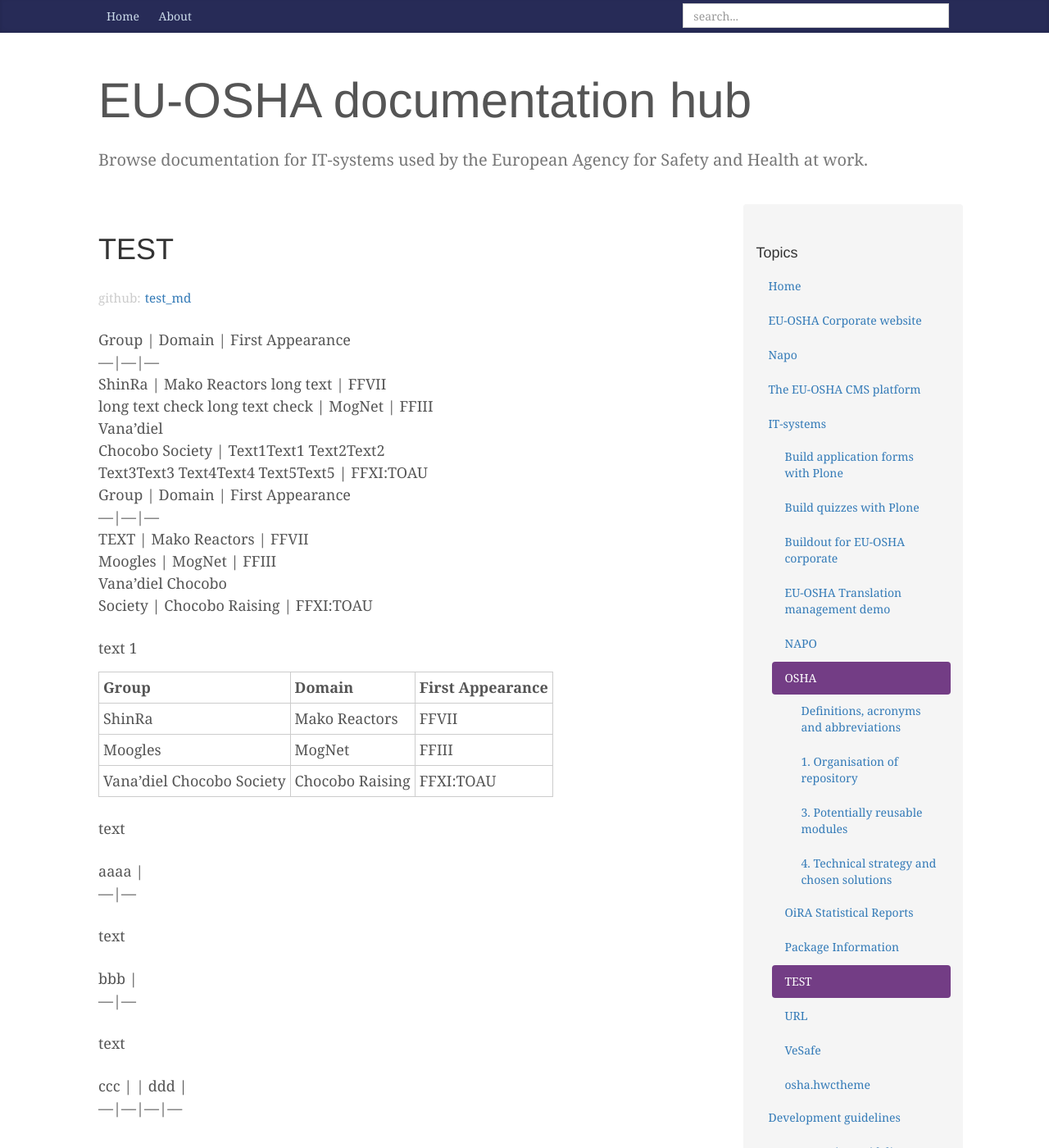
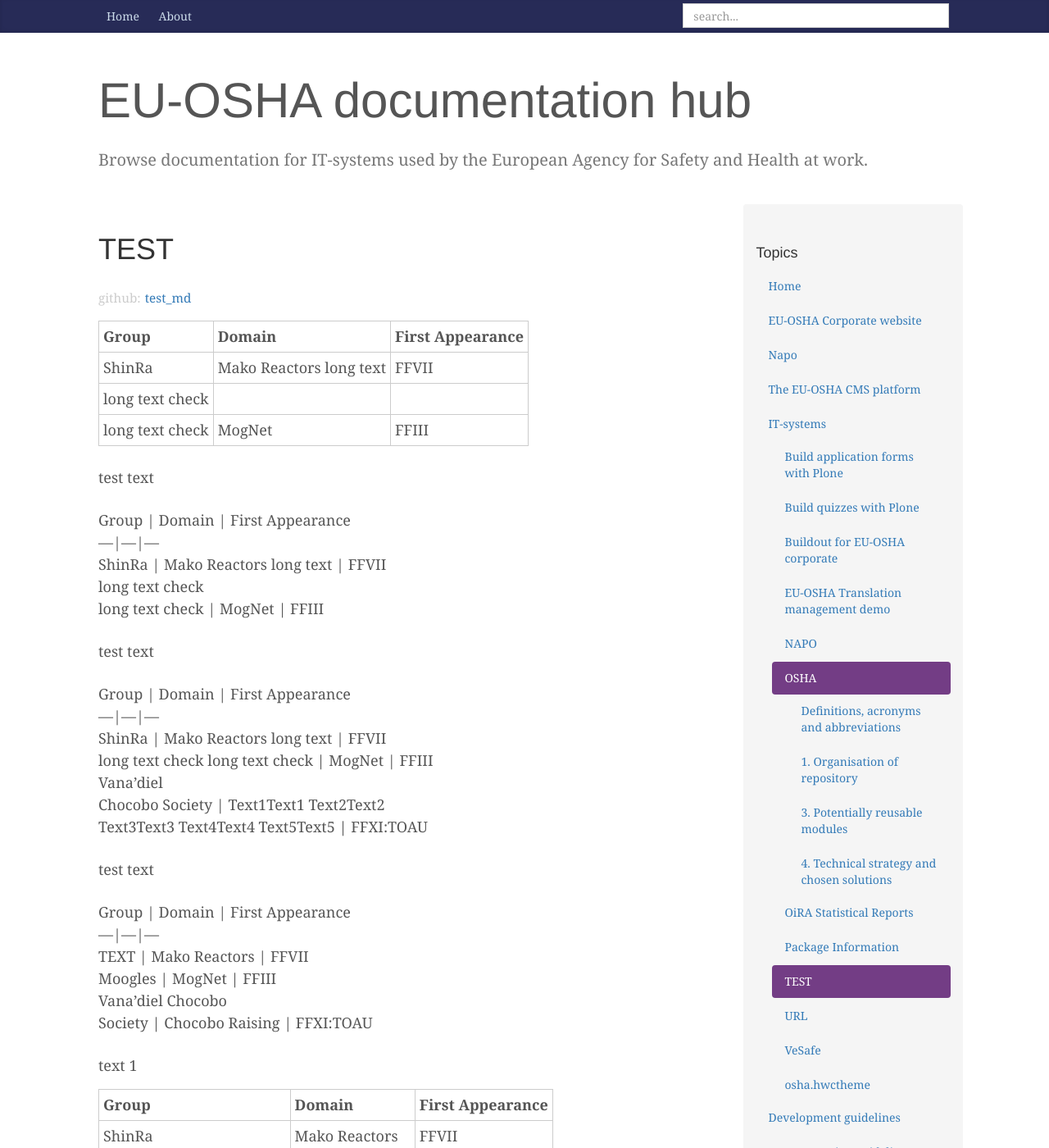
Before and after one commit to scovitin-vsevolod/docs, a Jekyll site: the page built from IT-systems/test_md/index.md, in a window 1280 px wide and 1400 px high. Shown: the whole window at 82% size. Built offline with Jekyll 4.4.1, drawn with Linux system fonts in a browser that asks for light colours; comment, search, counter and statistics services are not loaded.

Commit message:
Updated docs for test_md

```diff
--- a/IT-systems/test_md/index.md
+++ b/IT-systems/test_md/index.md
@@ -9,10 +9,29 @@ title: TEST
 Group | Domain | First Appearance
 ---|---|---
 ShinRa | Mako Reactors long text | FFVII
+long text check |  |
+long text check | MogNet | FFIII
+
+test text
+
+Group | Domain | First Appearance
+---|---|---
+ShinRa | Mako Reactors long text | FFVII
+long text check
+long text check | MogNet | FFIII
+
+test text
+
+Group | Domain | First Appearance
+---|---|---
+ShinRa | Mako Reactors long text | FFVII
 long text check long text check | MogNet | FFIII
 Vana'diel
 Chocobo Society | Text1Text1 Text2Text2
 Text3Text3 Text4Text4 Text5Text5 | FFXI:TOAU
+
+test text
+
 Group | Domain | First Appearance
 ---|---|---
 TEXT | Mako Reactors | FFVII
```
